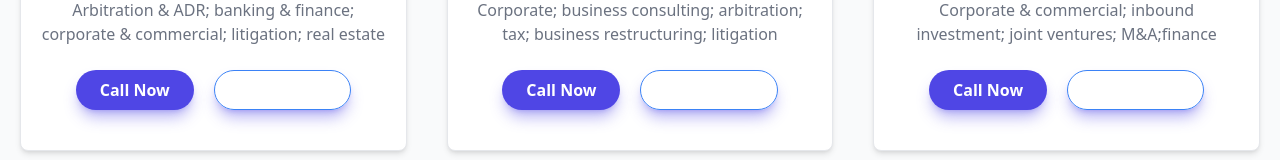
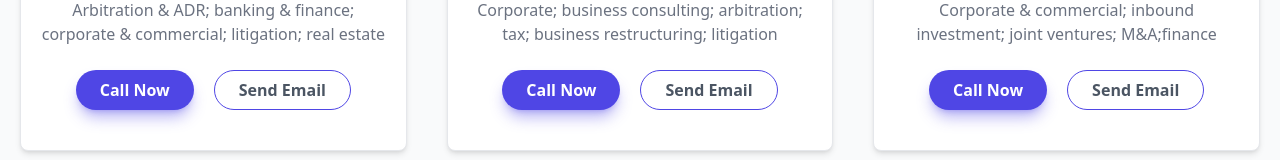
Before and after one commit to Arif-hossaian/Law-point, a Next.js app: page /lawyers in a window 1280 px wide. Shown: the part 565-725 px from the top of the page. Built offline with nearby package versions, Linux system fonts and the light colour scheme.

Commit message:
change button color

```diff
--- a/components/LawyerInfo/LawyerInfo.tsx
+++ b/components/LawyerInfo/LawyerInfo.tsx
@@ -52,7 +52,11 @@ const LawyerInfo: FC<LawyerInfoProps> = ({
             <Button>
               <a href={phone}>Call Now</a>
             </Button>
-            <Button className="bg-transparent hover:bg-blue-500 text-blue-700 font-semibold hover:text-white py-2 px-4 border border-blue-500 hover:border-transparent rounded">
+            <Button
+              variant="outline"
+              size="md"
+              className="bg-transparent   font-semibold hover:text-white py-2 px-4 border border-blue-500 hover:border-transparent rounded"
+            >
               <a href={email}>Send Email</a>
             </Button>
           </div>
```
